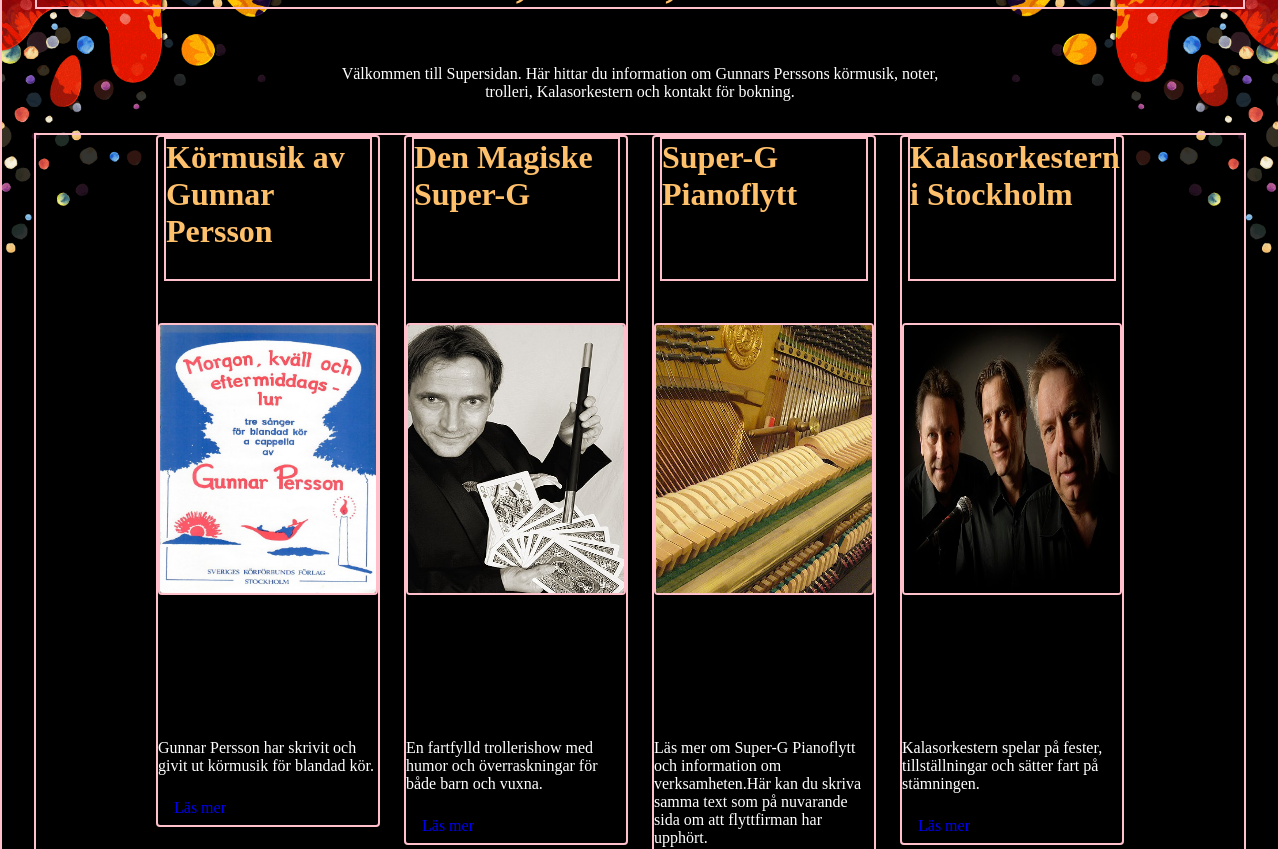
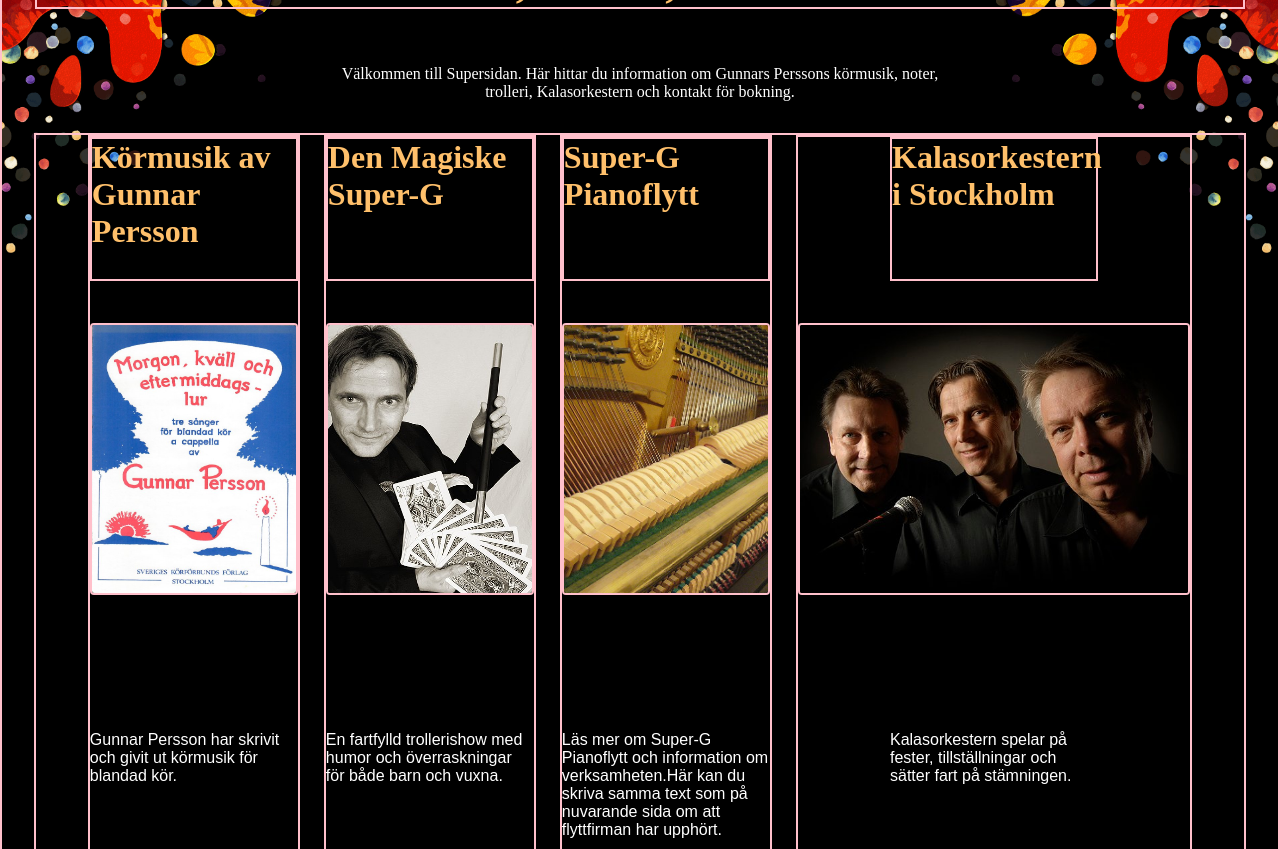
Before and after one commit to robinruden/supersidan, a React (Vite) app: page / in a window 1280 px wide. Shown: the part 260-1109 px from the top of the page. Built offline with nearby package versions, Linux system fonts and the light colour scheme; a web font is replaced by a local one.

Commit message:
changed font for p in cards

```diff
--- a/src/styles/home.css
+++ b/src/styles/home.css
@@ -79,10 +79,10 @@
     /* justify-content: center;
     flex: 0 0 280px; */
     height: 100%;
-    max-width: 14rem;
+   /*  max-width: 14rem; */
 
     padding: 0;
-    border-radius: 4px;
+   /*  border-radius: 4px; */
 
 
     border: 2px solid pink;
@@ -130,6 +130,15 @@
 
 }
 
+.card p {
+  margin-top: 0.5rem;
+  text-align: left;
+  width: 13rem;
+  height: 9rem;
+
+  font-family: Arial, Helvetica, sans-serif;
+}
+
 .btn {
   display: inline-block;
   margin-top: 1rem;
```
